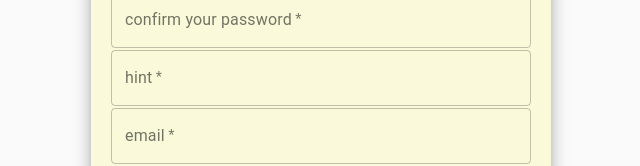
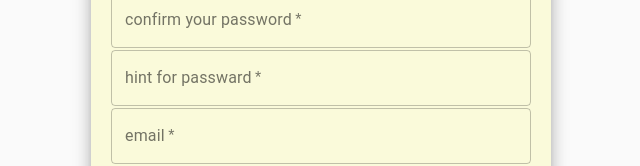
Before and after one commit to walkerhsu/wp_final, a React (Create React App) app in the folder frontend/: page /signup in a window 1280 px wide. Shown: the part 283-449 px from the top of the page, without its empty margins (319-959 px from the left). Built offline with nearby package versions, Linux system fonts and the light colour scheme.

Commit message:
frontend text

```diff
--- a/frontend/src/containers/pages/Login/SignUpPage.js
+++ b/frontend/src/containers/pages/Login/SignUpPage.js
@@ -230,7 +230,7 @@ const SignUpPage = () => {
               inputRef={hintPointer}
               required
               id="outlined-required-hint"
-              label="hint"
+              label="hint for passward"
               variant="outlined"
               value={hint}
               type="text"
```
